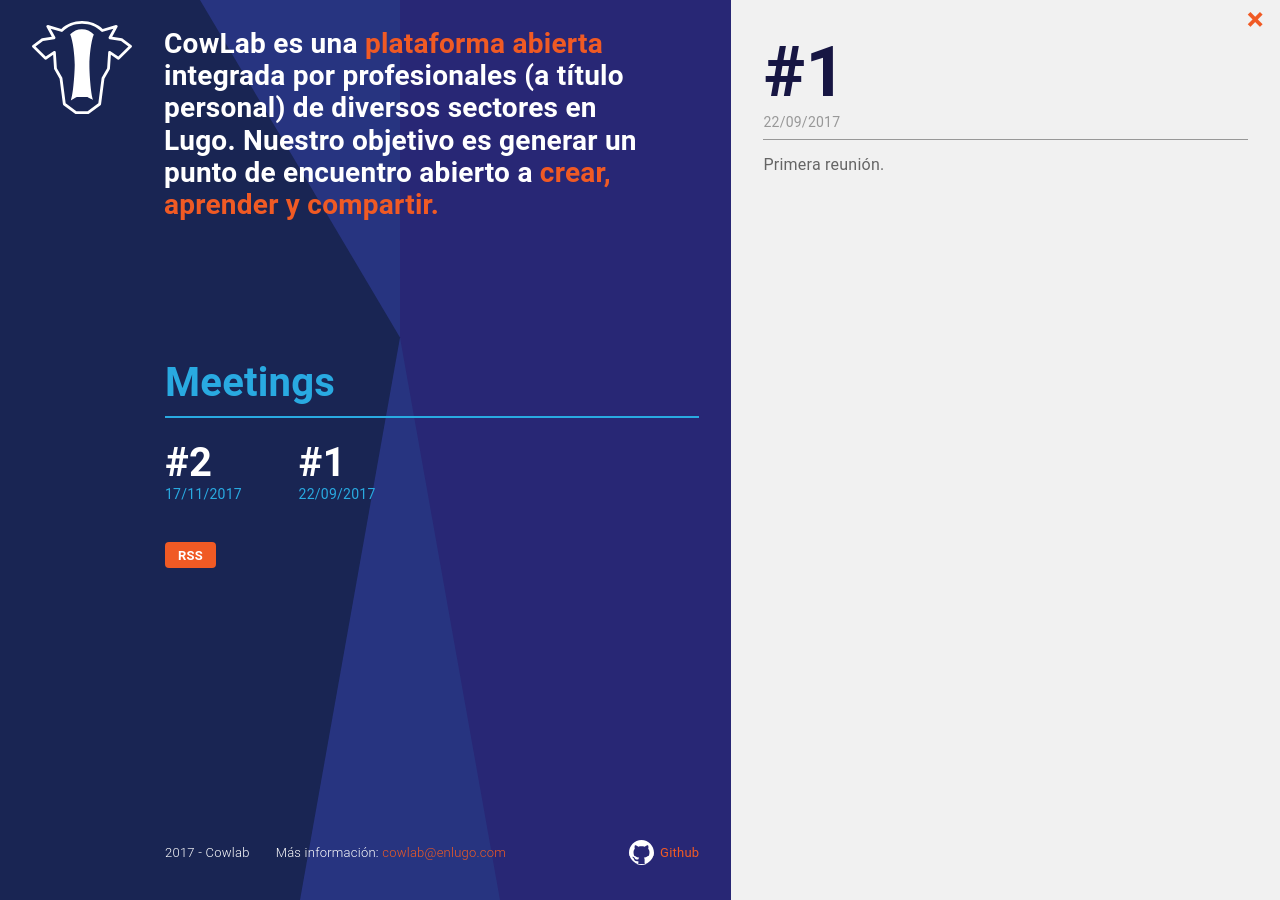
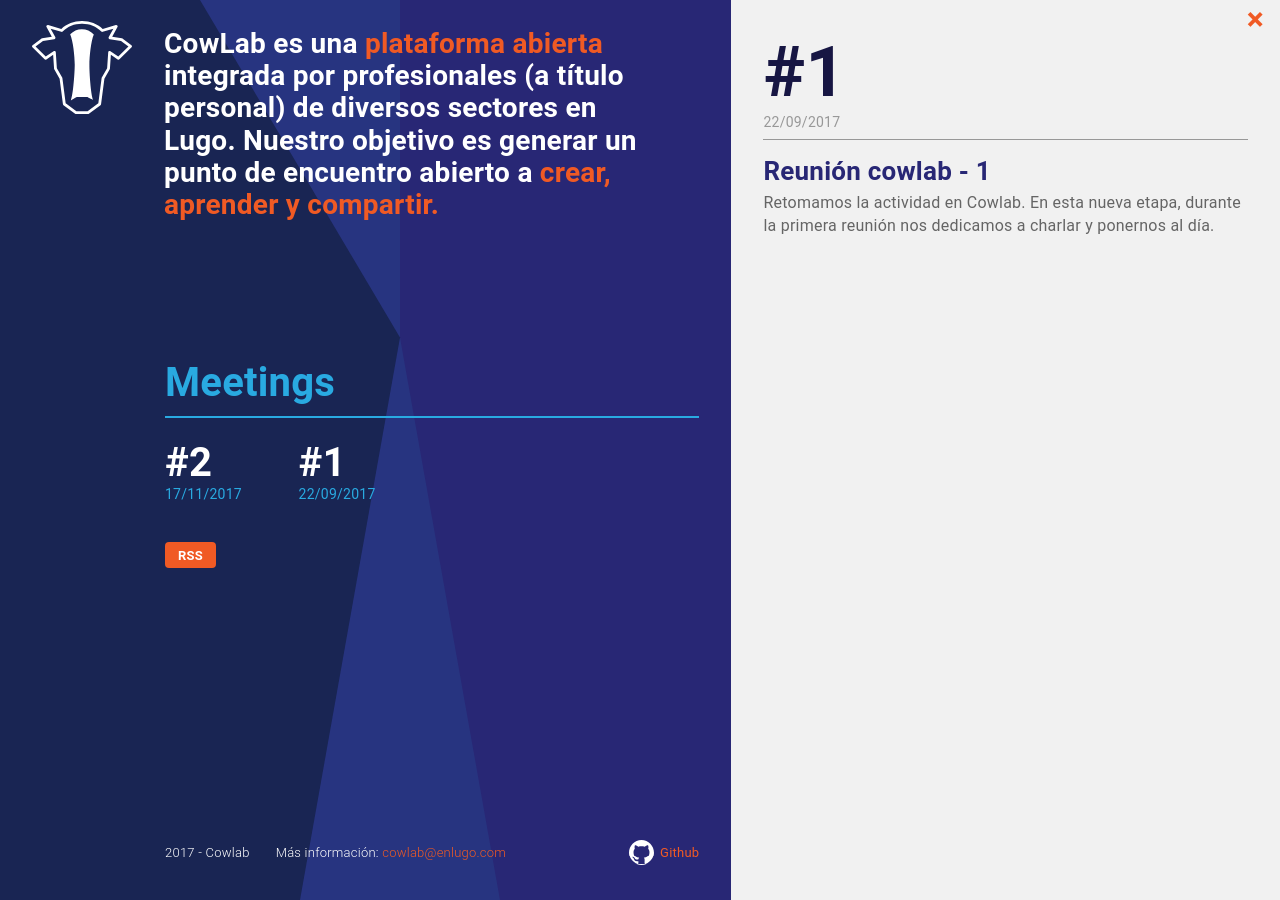
Before and after one commit to cowlab-lugo/cowlab-lugo.github.io, a Jekyll site: the page built from _posts/2017-09-22-meeting-1.markdown, in a window 1280 px wide. Built offline with Jekyll 4.4.1, drawn with Linux system fonts in a browser that asks for light colours; nearby versions of some CDN libraries.

Commit message:
update texts

```diff
--- a/_posts/2017-09-22-meeting-1.markdown
+++ b/_posts/2017-09-22-meeting-1.markdown
@@ -5,4 +5,6 @@
 date:   2017-09-22 21:33:57 +0100
 categories: meetings
 ---
-Primera reunión.
+# Reunión cowlab - 1
+
+Retomamos la actividad en Cowlab. En esta nueva etapa, durante la primera reunión nos dedicamos a charlar y ponernos al día.
--- a/_posts/2017-11-23-meeting-2.markdown
+++ b/_posts/2017-11-23-meeting-2.markdown
@@ -5,7 +5,7 @@
 date:   2017-11-17 21:33:57 +0100
 categories: meetings
 ---
-# Cowlab #2
+# Reunión cowlab - 2
 
 Enlaces, apuntes y otras cosas interesantes que surgieron durante la segunda reunión.
 
```
